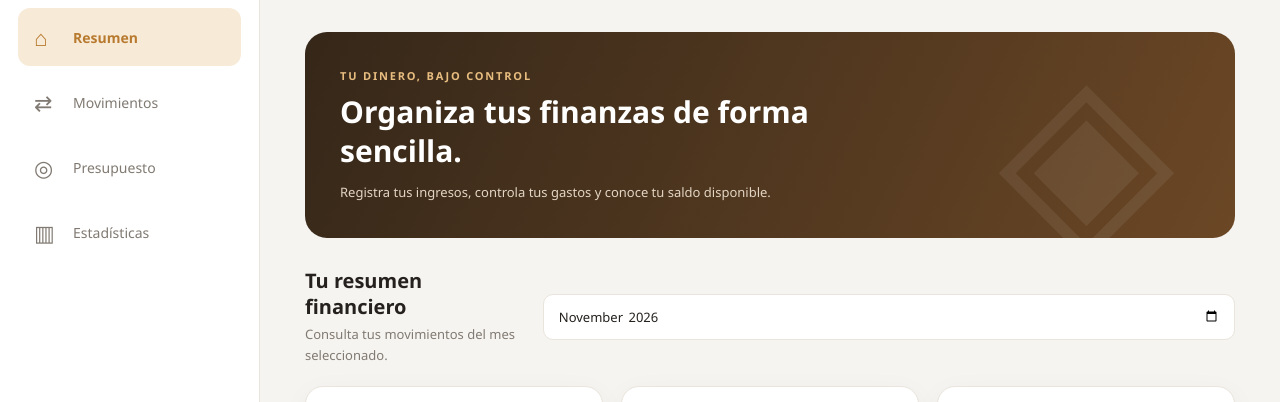
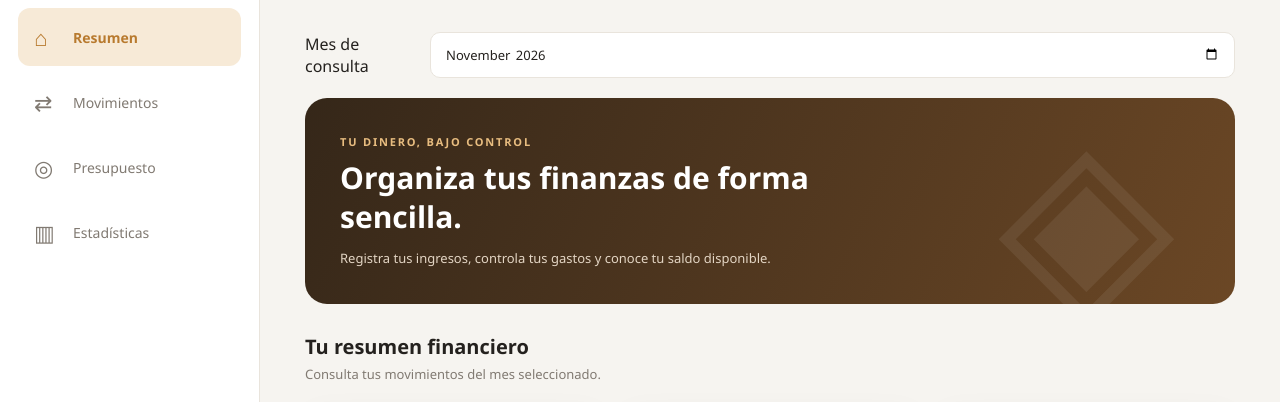
Before and after one commit to samuelrichardgutierrezdulon-rgb/MiBalance, a plain HTML site: page index.html in a window 1280 px wide. Shown: the part 111-513 px from the top of the page. Drawn offline with Linux system fonts and the light colour scheme.

Commit message:
Mostrar el mes de consulta en todas las secciones

```diff
--- a/index.html
+++ b/index.html
@@ -109,6 +109,11 @@
 
             </header>
 
+            <div class="section-heading">
+                <label for="monthSelector">Mes de consulta</label>
+                <input type="month" id="monthSelector" aria-label="Seleccionar mes de consulta">
+            </div>
+
             <!-- SECCIÓN RESUMEN -->
             <section id="resumen"
                      class="page-section active">
@@ -150,9 +155,7 @@
                         </p>
                     </div>
 
-                    <input type="month"
-                           id="monthSelector"
-                           aria-label="Seleccionar mes">
+
 
                 </div>
 
```
